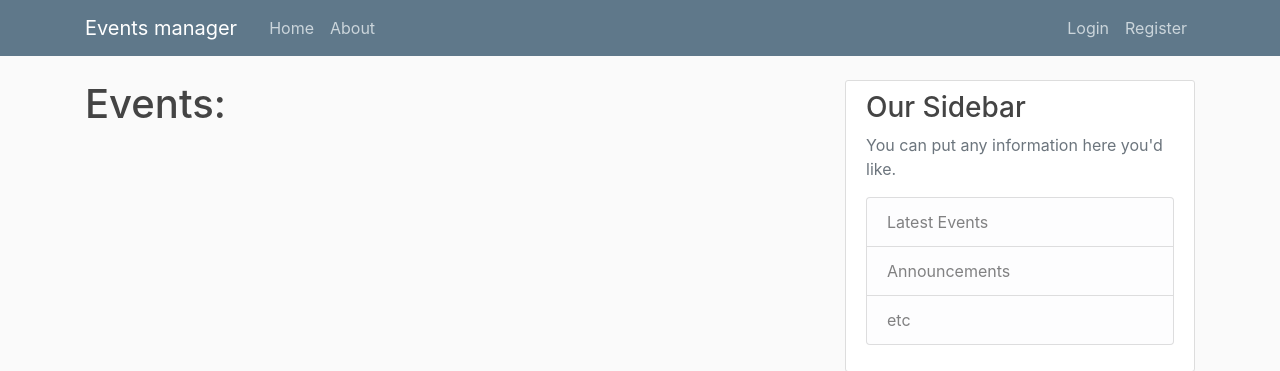
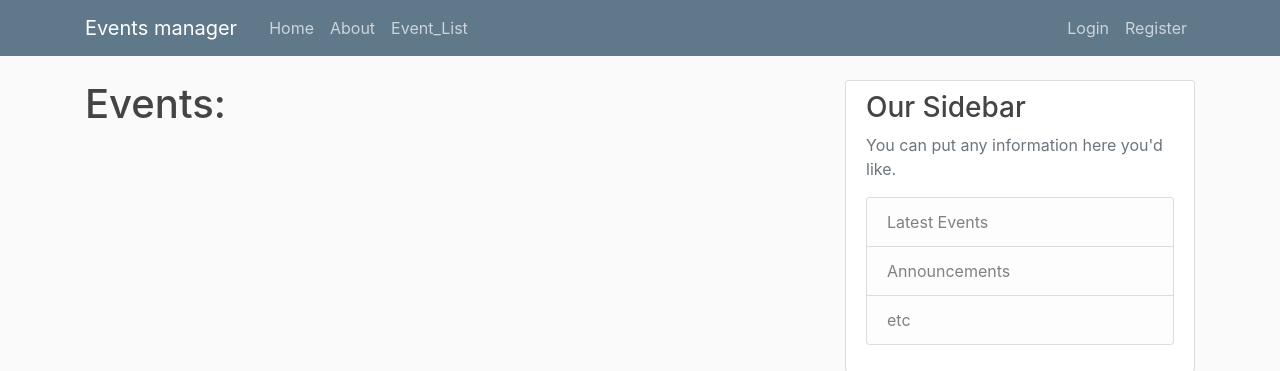
Before and after one commit to FunnyGames/event-manager, a Django app: page / in a window 1280 px wide. Shown: the top 371 px of the page. Run offline with Django 3.2, Linux system fonts and the light colour scheme; data that the repository does not hold is empty; some libraries are stand-ins or nearby versions.

Commit message:
added new page called event_list

```diff
--- a/event_manager/event/templates/event/base.html
+++ b/event_manager/event/templates/event/base.html
@@ -33,6 +33,7 @@
                     <div class="navbar-nav mr-auto">
                         <a class="nav-item nav-link" href="{% url 'event-home' %}">Home</a>
                         <a class="nav-item nav-link" href="{% url 'event-about' %}">About</a>
+                        <a class="nav-item nav-link" href="{% url 'event-event_list' %}">Event_List</a>
                     </div>
                     <!-- Navbar Right Side -->
                     <div class="navbar-nav">
--- /dev/null
+++ b/event_manager/event/templates/event/event_list.html
@@ -0,0 +1,4 @@
+{% extends "event/base.html" %}
+{% block content %}
+<h1>Event_List:</h1>
+{% endblock content %}
--- a/event_manager/event/urls.py
+++ b/event_manager/event/urls.py
@@ -4,4 +4,5 @@ from . import views
 urlpatterns = [
     path('', views.home, name='event-home'),
     path('about/', views.about, name='event-about'),
+    path('event_list/', views.event_list, name='event-event_list'),
 ]
--- a/event_manager/event/views.py
+++ b/event_manager/event/views.py
@@ -25,3 +25,6 @@ def home(request):
 
 def about(request):
     return render(request, 'event/about.html', {'title': 'About'})
+
+def event_list(request):
+    return render(request, 'event/event_list.html', {'title': 'Event_List'})
```
